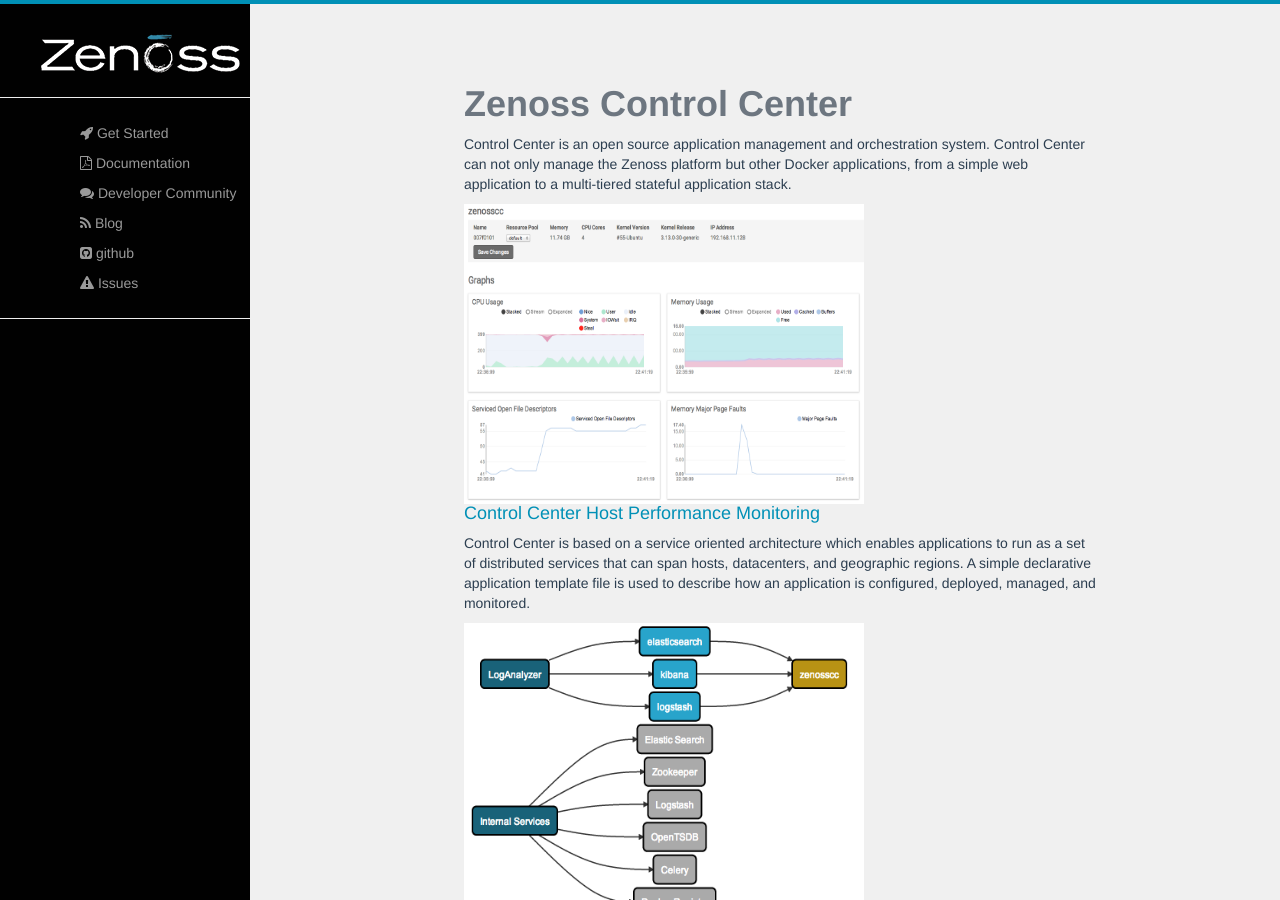
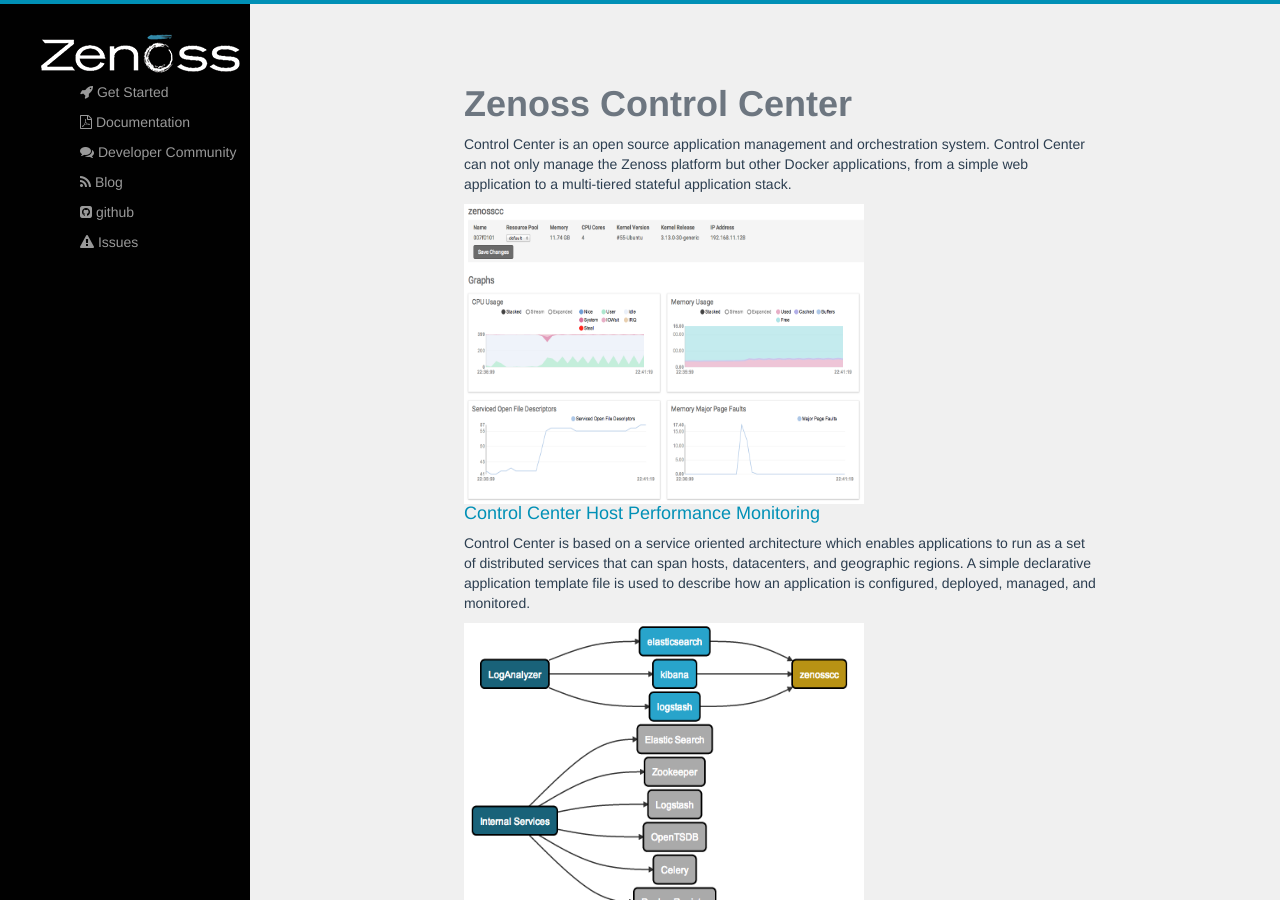
Before and after one commit to control-center/zenoss.io, a Jekyll site: the page built from index.html, in a window 1280 px wide and 900 px high. Built offline with Jekyll 4.4.1, drawn with Linux system fonts in a browser that asks for light colours; nearby versions of some CDN libraries; Markdown is read by kramdown in place of the engine named in the settings.

Commit message:
debugging jekyll page build-errors

```diff
--- a/_config.yml
+++ b/_config.yml
@@ -2,7 +2,6 @@
 author: Zenoss
 markdown: redcarpet
 highlighter: true
-baseurl:
 description: Zenoss Control Center
 github: http://www.github.com/zenoss
 #twitter: http://www.twitter.com/zenoss
--- a/_includes/header.html
+++ b/_includes/header.html
@@ -5,9 +5,9 @@
   <title>{{ page.title }}</title>
   <meta name="viewport" content="width=device-width, initial-scale=1.0">
   <meta name="description" content="{{ site.description }}">
-  <link href="{{ site.baseurl }}/css/bootstrap.min.css" rel="stylesheet">
-  <link href="{{ site.baseurl }}/css/hc.css" rel="stylesheet">
-  <link href="{{ site.baseurl }}/css/prism.css" rel="stylesheet">
+  <link href="/css/bootstrap.min.css" rel="stylesheet">
+  <link href="/css/hc.css" rel="stylesheet">
+  <link href="/css/prism.css" rel="stylesheet">
   <link href="//netdna.bootstrapcdn.com/font-awesome/4.1.0/css/font-awesome.css" rel="stylesheet">
 
   <!-- HTML5 shim, for IE6-8 support of HTML5 elements -->
@@ -49,20 +49,20 @@
        <!-- Sidebar -->
        <div id="sidebar-wrapper">
         <ul class="sidebar-nav">
-          <li class="sidebar-brand"><a href="{{ site.baseurl }}/"><img src="{{ site.baseurl }}/assets/logo.png"</a></li>
-          <hr />
+          <li class="sidebar-brand"><a href="/"><img src="/assets/logo.png"></a></li>
             <li><a href="/gettingstarted.html"><i class="fa fa-rocket"></i> Get Started</a></li>
             <li><a href="/docs/index.html"><i class="fa fa-file-pdf-o"></i> Documentation</a></li>
             <li><a href="http://www.zenoss.org/forums/control-center"><i class="fa fa-comments"></i> Developer Community</a></li>
             <li><a href="http://www.zenoss.org/blog"><i class="fa fa-rss"></i> Blog</a></li>
             <li> <a href="http://github.com/control-center/serviced"><i class="fa fa-github-square"></i> github</a> </li>
             <li> <a href="http://jira.zenoss.com/browse/CC" target="_blank"><i class="fa fa-exclamation-triangle"></i> Issues</a> </li>
-          <hr />
-          <div id="social-wrapper">
 
 
-         </div>
        </ul>
+           <div id="social-wrapper">
+
+
+           </div>
      </div>
 
 
```
